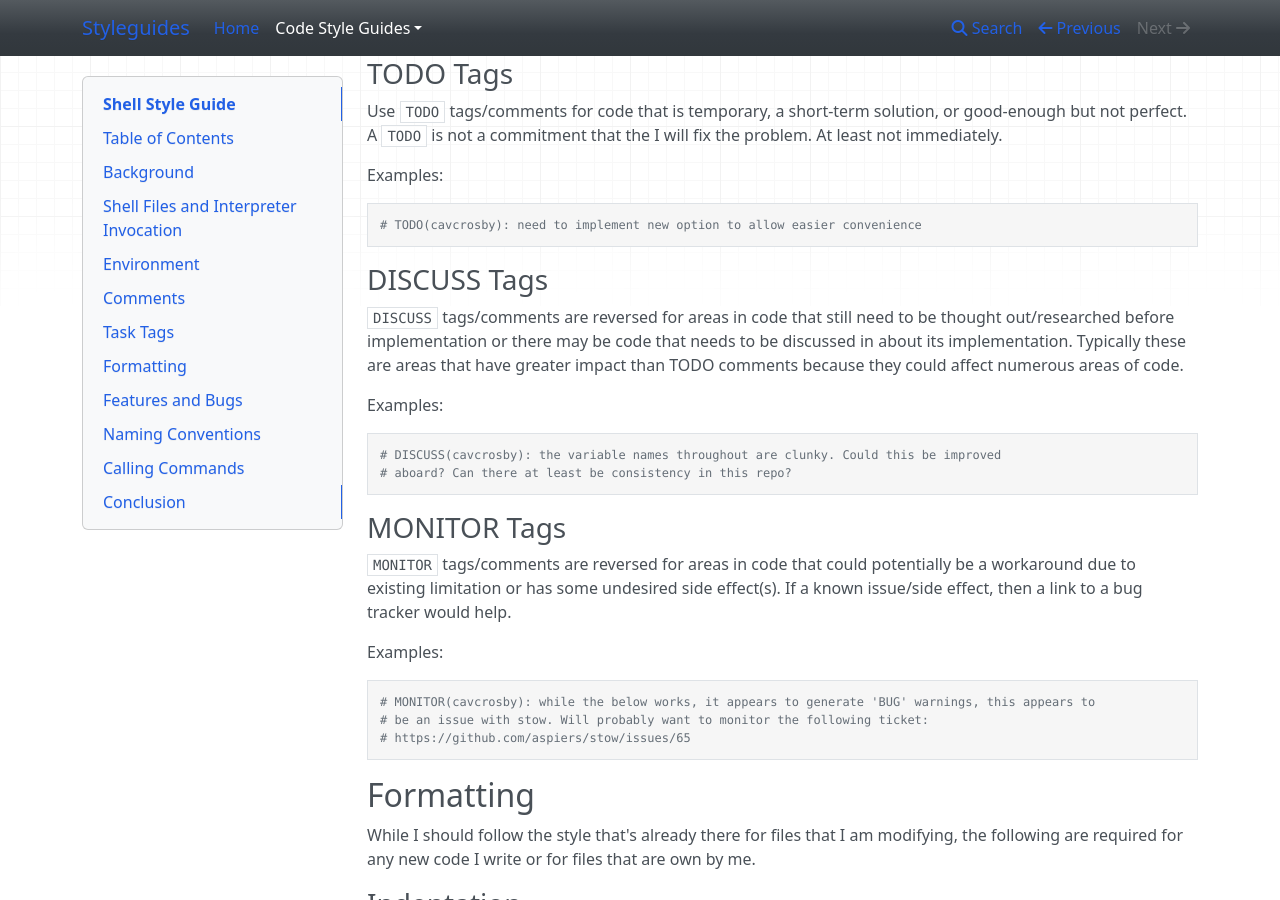
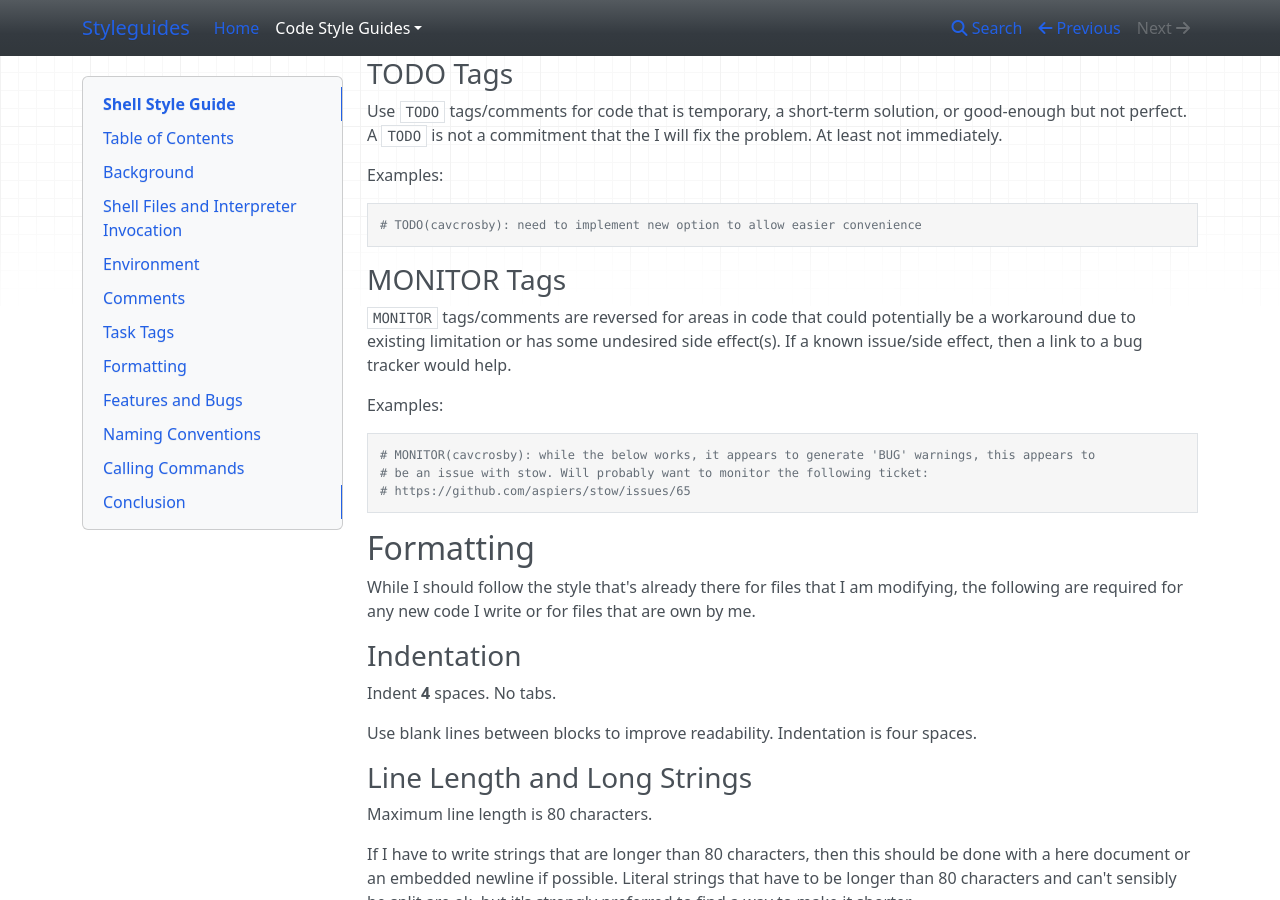
Before and after one commit to cavcrosby/styleguides, an MkDocs documentation site: the page built from docs/shellguide.md, in a window 1280 px wide and 900 px high, scrolled down 5517 px. Built offline with MkDocs 1.6.1, drawn with Linux system fonts in a browser that asks for light colours; nearby versions of some CDN libraries.

Commit message:
Remove DISCUSS task tags
Areas of code that are of a larger impact than a TODO task tag should not
squished into a comment in the codebase.

````diff
--- a/docs/shellguide.md
+++ b/docs/shellguide.md
@@ -8,7 +8,7 @@ Section
 [Shell Files and Interpreter Invocation](#s2-shell-files-and-interpreter-invocation) | [File Extensions](#s2.1-file-extensions) - [SUID/SGID](#s2.2-suid-sgid)
 [Environment](#s3-environment)                                                       | [STDOUT vs STDERR](#s3.1-stdout-vs-stderr)
 [Comments](#s4-comments)                                                             | [File Header](#s4.1-file-header) - [Function Comments](#s4.2-function-comments) - [Implementation Comments](#s4.3-implementation-comments)
-[Comment Tags](#s5-task-tags)                                                     | [TODO Tags](#s5.1-todo-tags) - [DISCUSS Tags](#s5.2-discuss-tags) - [MONITOR Tags](#s5.3-monitor-tags)
+[Comment Tags](#s5-task-tags)                                                     | [TODO Tags](#s5.1-todo-tags) - [MONITOR Tags](#s5.2-monitor-tags)
 [Formatting](#s6-formatting)                                                         | [Indentation](#s6.1-indentation) - [Line Length and Long Strings](#s6.2-line-length-and-long-strings) - [Pipelines](#s6.3-pipelines) - [Loops](#s6.4-loops) - [Case statement](#s6.5-case-statement) - [Variable expansion](#s6.6-variable-expansion) - [Quoting](#s6.7-quoting) - [CLI](#s6.8-cli)
 [Features and Bugs](#s7-features-and-bugs)                                           |    [ShellCheck](#s7.1-shellcheck) - [Command Substitution](#s7.2-command-substitution) - [Test, [… ], and [[… ]]](#s7.3-tests) - [Testing Strings](#s7.4-testing-strings) - [Wildcard Expansion of Filenames](#s7.5-wildcard-expansion-of-filenames) - [Eval](#s7.6-eval) - [Arrays](#s7.7-arrays) - [Pipes to While](#s7.8-pipes-to-while) - [Arithmetic](#s7.9-arithmetic)
 [Naming Conventions](#s8-naming-conventions)                                         | [Function Names](#s8.1-function-names) - [Variable Names](#s8.2-variable-names) - [Constants and Environment Variable Names](#s8.3-constants-and-environment-variable-names) - [Source Filenames](#s8.4-source-filenames) - [Read-only Variables](#s8.5-read-only-variables) - [Use Local Variables](#s8.6-use-local-variables) - [Function Location](#s8.7-function-location) - [Sourcing Location](#s8.8-sourcing-location) - [main](#s8.9-main)
@@ -314,24 +314,7 @@ Examples:
 # TODO(cavcrosby): need to implement new option to allow easier convenience
 ```
 
-<a id="s5.2-discuss-tags"></a>
-
-### DISCUSS Tags
-
-`DISCUSS` tags/comments are reversed for areas in code that still need
-to be thought out/researched before implementation or there may be code
-that needs to be discussed in about its implementation. Typically these
-are areas that have greater impact than TODO comments because they could
-affect numerous areas of code.
-
-Examples:
-
-```bash
-# DISCUSS(cavcrosby): the variable names throughout are clunky. Could this be improved
-# aboard? Can there at least be consistency in this repo?
-```
-
-<a id="s5.3-monitor-tags"></a>
+<a id="s5.2-monitor-tags"></a>
 
 ### MONITOR Tags
 
````
